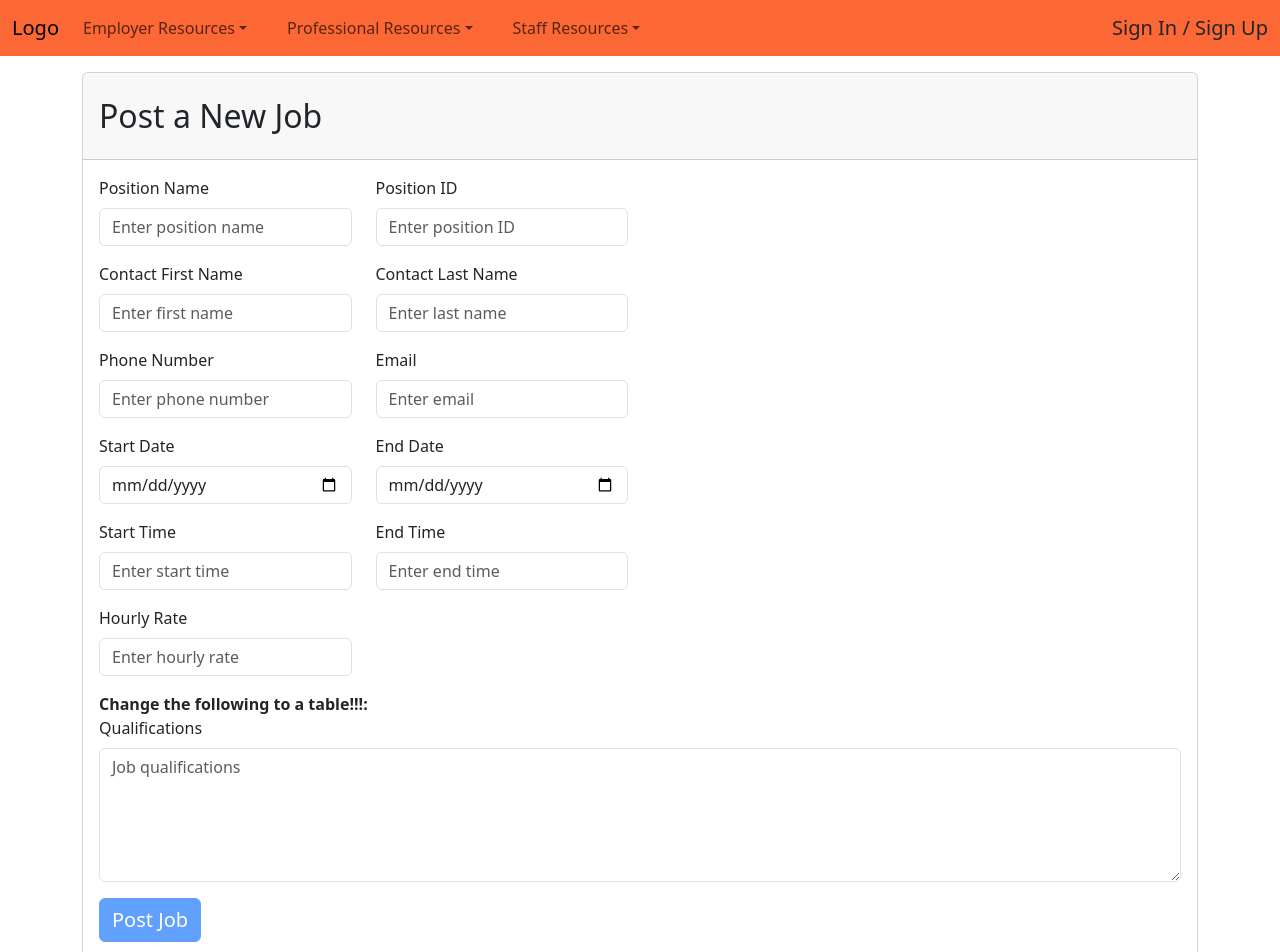
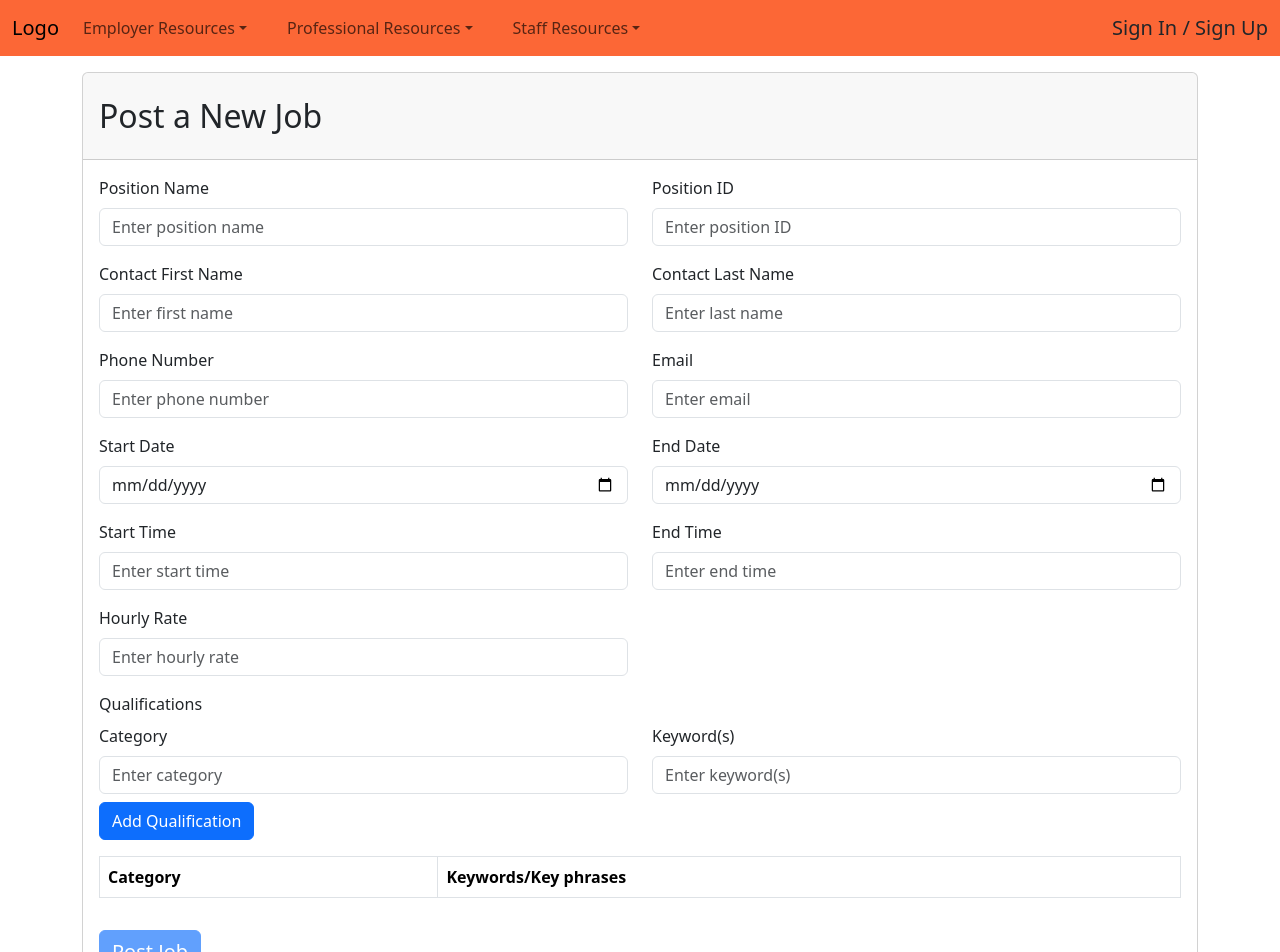
Before and after one commit to Mikecamdo/TalentTitan, a React (Create React App) app in the folder frontend/: page /job-posting in a window 1280 px wide. Shown: the top 952 px of the page. Built offline with nearby package versions, Linux system fonts and the light colour scheme.

Commit message:
Add Qualifications Table
Added a qualifications table to the Job Posting page

```diff
--- a/frontend/src/pages/JobPostingPage.tsx
+++ b/frontend/src/pages/JobPostingPage.tsx
@@ -7,6 +7,8 @@ import Container from "react-bootstrap/esm/Container";
 import { useNavigate } from "react-router-dom";
 import Col from "react-bootstrap/Col";
 import Row from "react-bootstrap/Row";
+import Table from "react-bootstrap/Table";
+import Qualification from "../types/Qualification";
 
 export const JobPostingPage = () => {
     const userContext = useContext(UserContext);
@@ -24,12 +26,20 @@ export const JobPostingPage = () => {
     const [hourlyRate, setHourlyRate] = useState("");
 
     // TODO: Need to change the following
-    const [qualifications, setQualifications] = useState("");
+    const [qualifications, setQualifications] = useState<Qualification[]>([]);
+    const [category, setCategory] = useState("");
+    const [keywords, setKeywords] = useState("");
 
     const [disableButton, setDisableButton] = useState(true);
 
     const postJob = () => {
         console.log("Posting job!");
+    }
+
+    const addQualification = () => {
+        setQualifications([...qualifications, {category, keywords}]);
+        setCategory("");
+        setKeywords("");
     }
 
     useEffect(() => {
@@ -52,7 +62,7 @@ export const JobPostingPage = () => {
             <div className="card-body">
                 <Form>
                 <Row className="mb-3">
-                    <Col xs={5} sm={5} md={4} lg={3} xl={3} xxl={2}>
+                    <Col xs={6} sm={6} md={6} lg={6} xl={6} xxl={6}>
                     <Form.Group controlId="amount_requested">
                         <Form.Label id="header">Position Name</Form.Label>
                         <Form.Control
@@ -66,7 +76,7 @@ export const JobPostingPage = () => {
                     </Form.Group>
                     </Col>
 
-                    <Col xs={5} sm={5} md={4} lg={3} xl={3} xxl={2}>
+                    <Col xs={6} sm={6} md={6} lg={6} xl={6} xxl={6}>
                     <Form.Group controlId="amount_requested">
                         <Form.Label id="header">Position ID</Form.Label>
                         <Form.Control
@@ -82,7 +92,7 @@ export const JobPostingPage = () => {
                 </Row>
 
                 <Row className="mb-3">
-                    <Col xs={5} sm={5} md={4} lg={3} xl={3} xxl={2}>
+                    <Col xs={6} sm={6} md={6} lg={6} xl={6} xxl={6}>
                     <Form.Group controlId="amount_requested">
                         <Form.Label id="header">Contact First Name</Form.Label>
                         <Form.Control
@@ -96,7 +106,7 @@ export const JobPostingPage = () => {
                     </Form.Group>
                     </Col>
 
-                    <Col xs={5} sm={5} md={4} lg={3} xl={3} xxl={2}>
+                    <Col xs={6} sm={6} md={6} lg={6} xl={6} xxl={6}>
                     <Form.Group controlId="amount_requested">
                         <Form.Label id="header">Contact Last Name</Form.Label>
                         <Form.Control
@@ -112,7 +122,7 @@ export const JobPostingPage = () => {
                 </Row>
 
                 <Row className="mb-3">
-                    <Col xs={5} sm={5} md={4} lg={3} xl={3} xxl={2}>
+                    <Col xs={6} sm={6} md={6} lg={6} xl={6} xxl={6}>
                     <Form.Group controlId="amount_requested">
                         <Form.Label id="header">Phone Number</Form.Label>
                         <Form.Control
@@ -126,7 +136,7 @@ export const JobPostingPage = () => {
                     </Form.Group>
                     </Col>
 
-                    <Col xs={5} sm={5} md={4} lg={3} xl={3} xxl={2}>
+                    <Col xs={6} sm={6} md={6} lg={6} xl={6} xxl={6}>
                     <Form.Group controlId="amount_requested">
                         <Form.Label id="header">Email</Form.Label>
                         <Form.Control
@@ -142,7 +152,7 @@ export const JobPostingPage = () => {
                 </Row>
 
                 <Row className="mb-3">
-                    <Col xs={5} sm={5} md={4} lg={3} xl={3} xxl={2} >
+                    <Col xs={6} sm={6} md={6} lg={6} xl={6} xxl={6}>
                     <Form.Group controlId="order_date">
                         <Form.Label id="header">Start Date</Form.Label>
                         <Form.Control
@@ -156,7 +166,7 @@ export const JobPostingPage = () => {
                     </Form.Group>
                     </Col>
 
-                    <Col xs={5} sm={5} md={4} lg={3} xl={3} xxl={2} >
+                    <Col xs={6} sm={6} md={6} lg={6} xl={6} xxl={6}>
                     <Form.Group controlId="order_date">
                         <Form.Label id="header">End Date</Form.Label>
                         <Form.Control
@@ -172,7 +182,7 @@ export const JobPostingPage = () => {
                 </Row>
 
                 <Row className="mb-3">
-                    <Col xs={5} sm={5} md={4} lg={3} xl={3} xxl={2}>
+                    <Col xs={6} sm={6} md={6} lg={6} xl={6} xxl={6}>
                     <Form.Group controlId="amount_requested">
                         <Form.Label id="header">Start Time</Form.Label>
                         <Form.Control
@@ -186,7 +196,7 @@ export const JobPostingPage = () => {
                     </Form.Group>
                     </Col>
 
-                    <Col xs={5} sm={5} md={4} lg={3} xl={3} xxl={2}>
+                    <Col xs={6} sm={6} md={6} lg={6} xl={6} xxl={6}>
                     <Form.Group controlId="amount_requested">
                         <Form.Label id="header">End Time</Form.Label>
                         <Form.Control
@@ -202,7 +212,7 @@ export const JobPostingPage = () => {
                 </Row>
 
                 <Row className="mb-3">
-                    <Col xs={5} sm={5} md={4} lg={3} xl={3} xxl={2}>
+                    <Col xs={6} sm={6} md={6} lg={6} xl={6} xxl={6}>
                     <Form.Group controlId="amount_requested">
                         <Form.Label id="header">Hourly Rate</Form.Label>
                         <Form.Control
@@ -219,19 +229,68 @@ export const JobPostingPage = () => {
                     </Col>
                 </Row>
 
-                    <b>Change the following to a table!!!:</b>
+                <Form.Label id="header">Qualifications</Form.Label>
+                <Row className="mb-3">
+                    <Col xs={6} sm={6} md={6} lg={6} xl={6} xxl={6}>
+
+                    <Form.Group controlId="amount_requested">
+                        <Form.Label id="header">Category</Form.Label>
+                        <Form.Control
+                        type="text"
+                        placeholder="Enter category"
+                        value={category}
+                        onChange={(delta) => {
+                            setCategory(delta.target.value);
+                        }}
+                        />
+                    </Form.Group>
+                    </Col>
+
+                    <Col xs={6} sm={6} md={6} lg={6} xl={6} xxl={6}>
+                    <Form.Group controlId="amount_requested">
+                        <Form.Label id="header">Keyword(s)</Form.Label>
+                        <Form.Control
+                        type="text"
+                        placeholder="Enter keyword(s)"
+                        value={keywords}
+                        onChange={(delta) => {
+                            setKeywords(delta.target.value);
+                        }}
+                        />
+                    </Form.Group>
+                    </Col>
+
+                    <Col xs={6} sm={6} md={6} lg={6} xl={6} xxl={6} className="mt-2">
+                    <Form.Group controlId="amount_requested">
+                        <Button
+                        onClick={() => {
+                            addQualification();
+                        }}>
+                            Add Qualification
+                        </Button>
+                    </Form.Group>
+                    </Col>
+                </Row>
+
                 <Row className="mb-3">
                     <Form.Group controlId="claim_description">
-                    <Form.Label id="header">Qualifications</Form.Label>
-                    <Form.Control
-                        as="textarea"
-                        rows={5}
-                        placeholder="Job qualifications"
-                        value={qualifications}
-                        onChange={(delta) => {
-                            setQualifications(delta.target.value);
-                        }}
-                    />
+
+                    <Table striped bordered hover>
+                        <thead>
+                            <tr>
+                                <th>Category</th>
+                                <th>Keywords/Key phrases</th>
+                            </tr>
+                        </thead>
+                        <tbody>
+                            {qualifications.map((qualification, index) => (
+                                <tr key={index}>
+                                    <td>{qualification.category}</td>
+                                    <td>{qualification.keywords}</td>
+                                </tr>
+                            ))}
+                        </tbody>
+                    </Table>
                     </Form.Group>
                 </Row>
                 </Form>
--- /dev/null
+++ b/frontend/src/types/Qualification.tsx
@@ -0,0 +1,6 @@
+interface Qualification {
+    category: string;
+    keywords: string;
+}
+
+export default Qualification;
```
